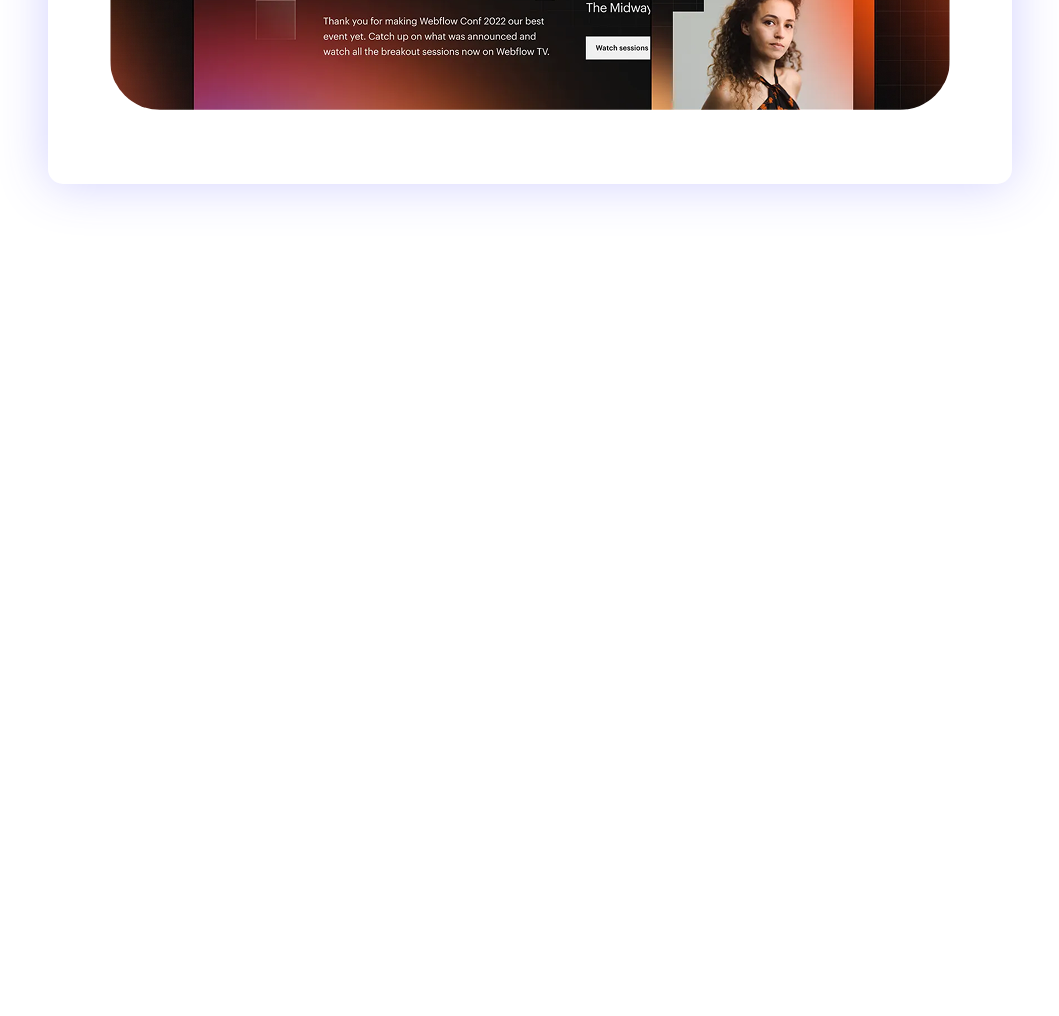
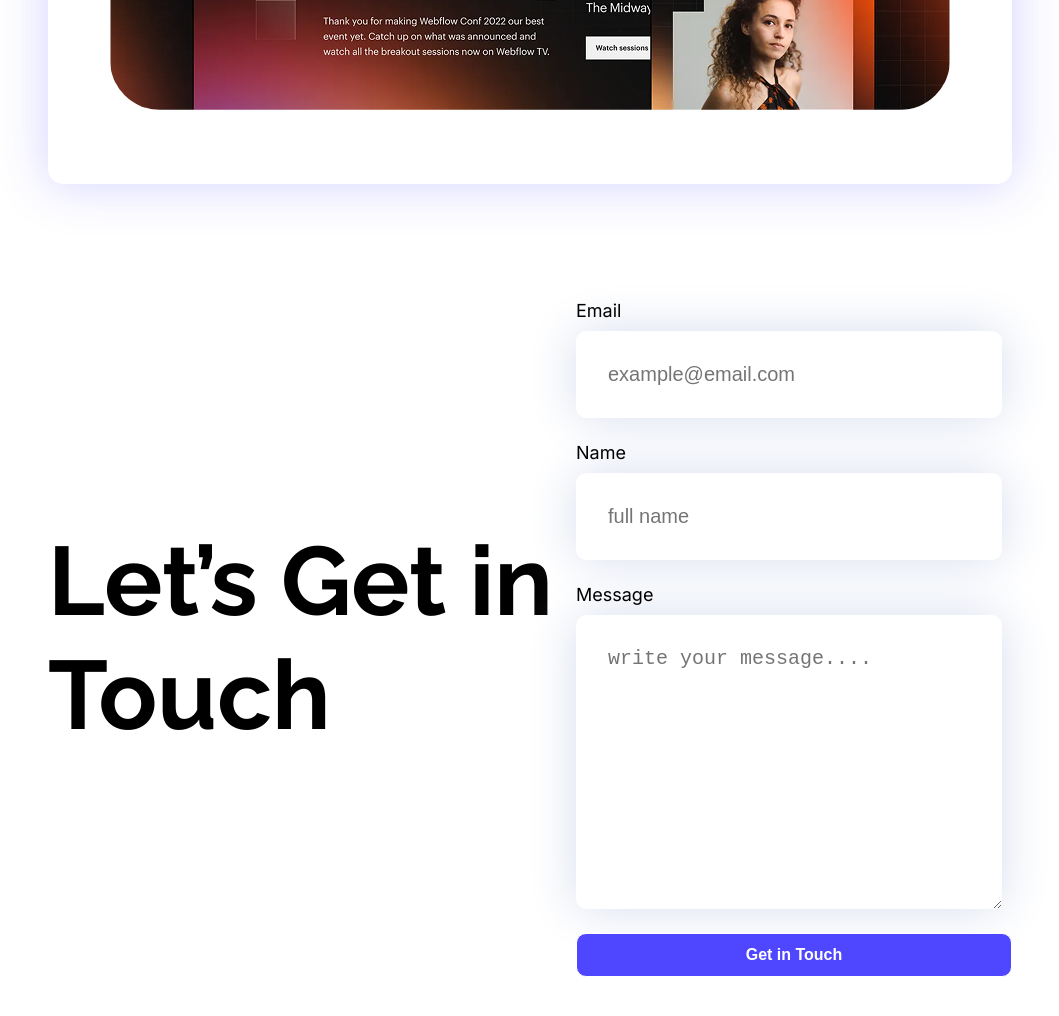
Before and after one commit to MorshedML/programming-hero-assignment-1, a plain HTML site: page index.html in a window 1280 px wide. Shown: the part 2966-3982 px from the top of the page, without its empty margins (110-1169 px from the left). Before the commit the page ends 3266 px from the top, so only its background shows below. Drawn offline with Linux system fonts and the light colour scheme.

Commit message:
news section finished and added

```diff
--- a/css/style.css
+++ b/css/style.css
@@ -271,3 +271,69 @@ main section{
     border-radius: 50px;
 }
 /* End Focus Section */
+
+
+/* Start Newsletter Section */
+
+.newsletter{
+    margin: 116px 150px;
+    display: flex;
+    justify-content: space-between;
+    align-items: center;
+}
+
+.newsletter-title{
+    font-size: 97px;
+    font-weight: bold;
+    color: #000000;
+}
+
+.newsletter-title-section{
+    max-width: 528px;
+}
+
+.newsletter-form{
+    max-width: 497px;
+}
+
+.newsletter-form label{
+    font-size: 18px;
+
+}
+
+
+.newsletter-form input[type="email"] , input[type="text"] {
+    font-size: 20px;
+    padding: 32px;
+    background-color: #fff;
+    color: rgba(0, 0, 0, 0.5);
+    border: none;
+    border-radius: 10px;
+    box-shadow: 0 0 50px rgba(214, 221, 237, 1);
+    margin-bottom: 24px;
+    margin-top: 10px;
+    display: block;
+    width: 83%;
+}
+
+.newsletter-form textarea{
+    font-size: 20px;
+    padding: 32px;
+    background-color: #fff;
+    color: rgba(0, 0, 0, 0.5);
+    border: none;
+    border-radius: 10px;
+    box-shadow: 0 0 50px rgba(214, 221, 237, 1);
+    margin-bottom: 24px;
+    display: block;
+    margin-top: 10px;
+    width: 83%;
+}
+
+.newsletter-btn{
+    width: 100%;
+}
+
+/* End Newsletter Section */
+
+/* End Main */
--- a/index.html
+++ b/index.html
@@ -172,6 +172,29 @@
             </div>
         </section>
 
+        <section class="newsletter">
+
+            <div class="newsletter-title-section">
+                <h1 class="newsletter-title">Let’s Get in Touch</h1>
+            </div>
+
+            <div class="inter-font newsletter-form">
+                <form action="">
+                    <label for="email">Email</label>
+                    <input type="email" name="email" placeholder="example@email.com" id="">
+
+                    <label for="name">Name</label>
+                    <input type="text" name="name" placeholder="full name" id="">
+
+                    <label for="Message">Message</label>
+                    <textarea name="Message" id="" cols="30" placeholder="write your message...." rows="10"></textarea>
+
+                    <button class="primary-btn newsletter-btn">Get in Touch</button>
+
+                </form>
+            </div>
+        </section>
+
 
 
     </main>
```
